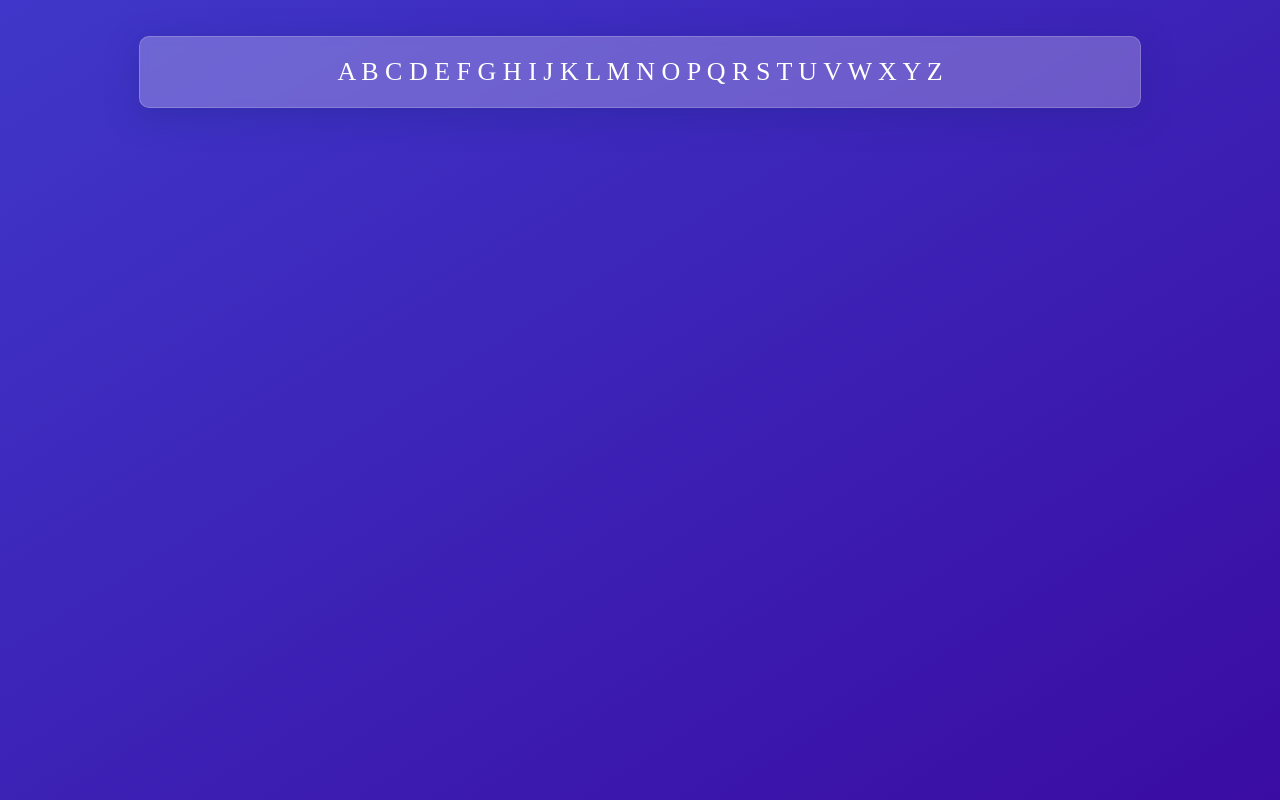
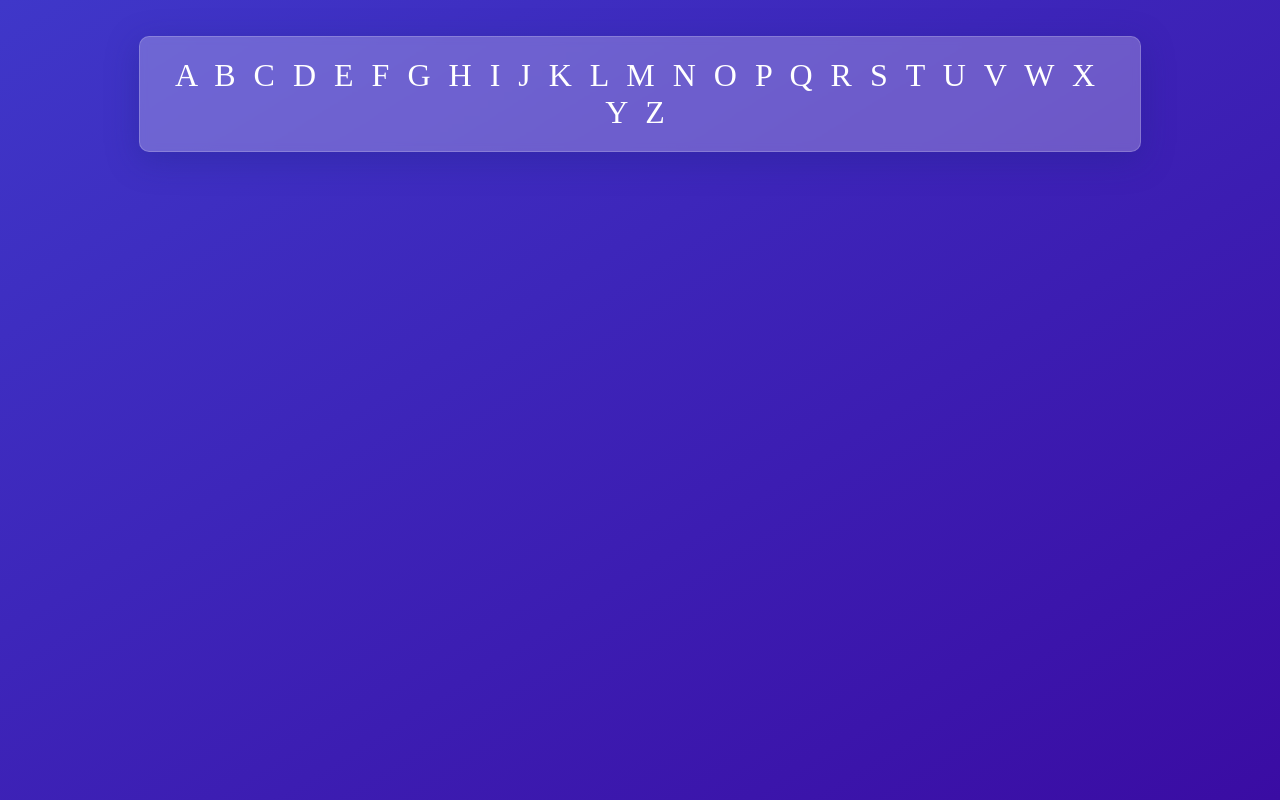
Before and after one commit to antonxandre/synthwords-purejs, a plain HTML site: page index.html in a window 1280 px wide. Drawn offline with Linux system fonts and the light colour scheme.

Commit message:
add style anchor hover on letter in alphabet

```diff
--- a/style.css
+++ b/style.css
@@ -3,6 +3,7 @@ a {
     color: blue;
     text-decoration: none; /* no underline */
   }
+
 
 
 /* importar depois um arquivo contendo todas
@@ -65,9 +66,13 @@ border: 1px solid rgba( 255, 255, 255, 0.18 );
 
 #alfabeto a{
     color: #fff;
-    font-size: 26px;
-
+    font-size: 32px;
+    padding-right: 10px;
     width: 40px;
     height: 40px;
 
 }
+#alfabeto a:hover {
+    color: #F72585;
+    filter: drop-shadow(3px 3px 10px #4361EE) drop-shadow(3px 3px 10px #480CA8);
+  }
--- a/views/alfabeto.js
+++ b/views/alfabeto.js
@@ -1,9 +1,5 @@
 const alfabeto = ["A","B","C","D","E","F","G","H","I","J","K","L","M","N","O","P","Q","R","S","T","U","V","W","X","Y","Z"];
 
-
-
-
-
-alfabetHtmlList  = alfabeto.map(e => `<a href='#letra-${e}'> ${e} </a>`  ).join('');
+alfabetHtmlList  = alfabeto.map(e => `<a class="shadowLetter" href='#letra-${e}'> ${e} </a>`  ).join('');
 
 var elem = document.querySelector('#alfabeto').innerHTML = alfabetHtmlList;
```
